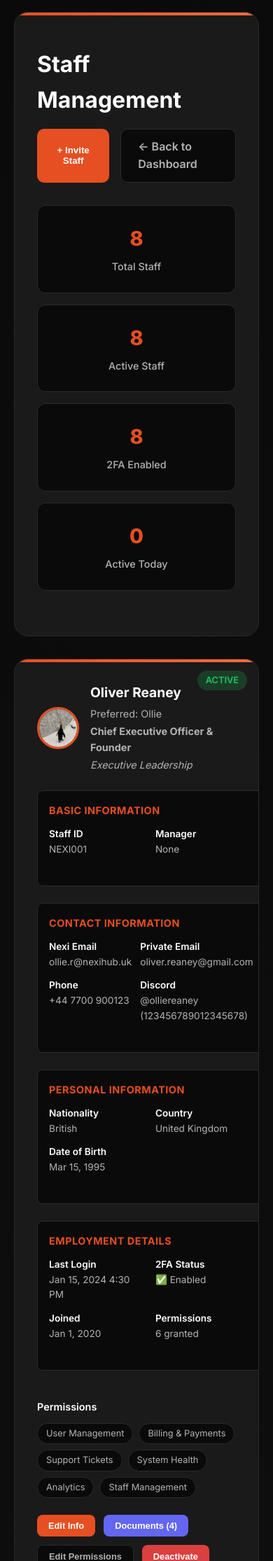
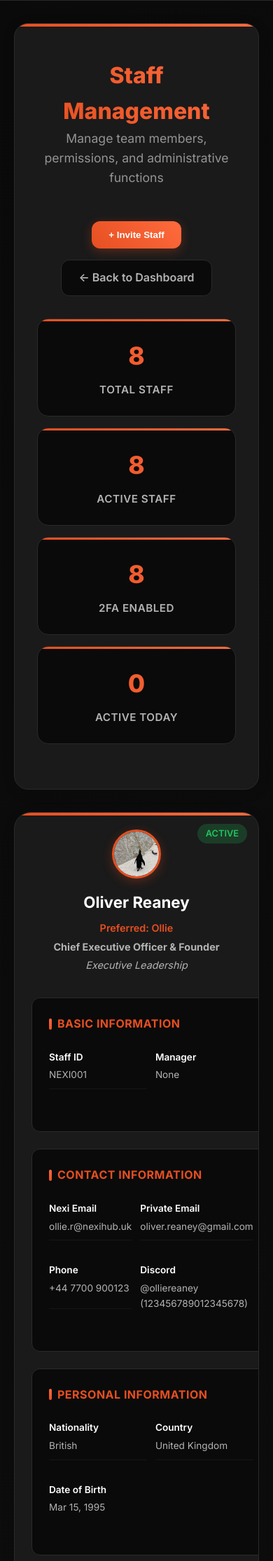
Before and after one commit to Nexi-Bot/nexihub, a PHP site: page /staff/team.php in a window 390 px wide; the page is wider, and only the part inside the window is pictured. Shown: the part 276-2506 px from the top of that part at 70% size. Run offline with PHP 8.4, Linux system fonts and the light colour scheme; the visitor is signed in with stand-in values (Sample User, id 1).

Commit message:
Update Maisie's role and redesign staff management page for better user experience
- Updated Maisie Johnson's role from 'Head of Human Resources' to 'Internal Communications Manager' on both public team page and staff management page
- Updated her description and expertise tags to reflect her new role focus on internal communications and team coordination
- Redesigned staff management page (/staff/team) with modern, user-friendly interface:
  * Enhanced visual design with gradients, hover effects, and better spacing
  * Improved card layout with larger avatars and better typography
  * Added animated buttons with gradient backgrounds and hover effects
  * Enhanced detail sections with better organization and visual hierarchy
  * Improved permissions display with icons and interactive elements
  * Added comprehensive responsive design for mobile devices
  * Enhanced overall user experience while maintaining administrative functionality

```diff
--- a/staff/team.php
+++ b/staff/team.php
@@ -268,7 +268,7 @@ $staffMembers = [
         'discord_username' => 'maisiejohnson',
         'discord_id' => '890123456789012345',
         'discord_avatar' => '/assets/images/maisie.jpg',
-        'role' => 'Head of Human Resources',
+        'role' => 'Internal Communications Manager',
         'department' => 'Corporate Functions',
         'manager' => 'Benjamin Clarke',
         'nexi_email' => 'maisie@nexihub.uk',
@@ -346,6 +346,7 @@ include __DIR__ . '/../includes/header.php';
     margin-bottom: 2rem;
     position: relative;
     overflow: hidden;
+    box-shadow: 0 4px 20px rgba(0, 0, 0, 0.1);
 }
 
 .page-header::before {
@@ -367,9 +368,20 @@ include __DIR__ . '/../includes/header.php';
 
 .header-title {
     color: var(--text-primary);
-    font-size: 2rem;
-    font-weight: 700;
+    font-size: 2.5rem;
+    font-weight: 800;
     margin: 0;
+    background: linear-gradient(45deg, var(--primary-color), var(--secondary-color));
+    -webkit-background-clip: text;
+    -webkit-text-fill-color: transparent;
+    background-clip: text;
+}
+
+.header-subtitle {
+    color: var(--text-secondary);
+    font-size: 1.1rem;
+    margin-bottom: 1.5rem;
+    opacity: 0.8;
 }
 
 .header-actions {
@@ -379,19 +391,20 @@ include __DIR__ . '/../includes/header.php';
 
 .invite-btn {
     padding: 0.75rem 1.5rem;
-    background: var(--primary-color);
+    background: linear-gradient(45deg, var(--primary-color), var(--secondary-color));
     color: white;
     text-decoration: none;
-    border-radius: 10px;
+    border-radius: 12px;
     font-weight: 600;
     transition: all 0.3s ease;
     border: none;
     cursor: pointer;
+    box-shadow: 0 4px 15px rgba(230, 79, 33, 0.3);
 }
 
 .invite-btn:hover {
-    background: var(--secondary-color);
     transform: translateY(-2px);
+    box-shadow: 0 6px 20px rgba(230, 79, 33, 0.4);
 }
 
 .back-btn {
@@ -399,7 +412,7 @@ include __DIR__ . '/../includes/header.php';
     background: var(--background-dark);
     color: var(--text-secondary);
     text-decoration: none;
-    border-radius: 10px;
+    border-radius: 12px;
     font-weight: 600;
     border: 1px solid var(--border-color);
     transition: all 0.3s ease;
@@ -409,51 +422,77 @@ include __DIR__ . '/../includes/header.php';
     color: var(--text-primary);
     border-color: var(--primary-color);
     transform: translateY(-2px);
+    box-shadow: 0 4px 15px rgba(0, 0, 0, 0.1);
 }
 
 .stats-grid {
     display: grid;
-    grid-template-columns: repeat(auto-fit, minmax(150px, 1fr));
-    gap: 1rem;
+    grid-template-columns: repeat(auto-fit, minmax(180px, 1fr));
+    gap: 1.5rem;
     margin-bottom: 2rem;
 }
 
 .stat-card {
     background: var(--background-dark);
     border: 1px solid var(--border-color);
-    border-radius: 12px;
-    padding: 1.5rem;
+    border-radius: 16px;
+    padding: 2rem;
     text-align: center;
+    transition: all 0.3s ease;
+    position: relative;
+    overflow: hidden;
+}
+
+.stat-card::before {
+    content: '';
+    position: absolute;
+    top: 0;
+    left: 0;
+    right: 0;
+    height: 3px;
+    background: linear-gradient(90deg, var(--primary-color), var(--secondary-color));
+}
+
+.stat-card:hover {
+    transform: translateY(-4px);
+    box-shadow: 0 8px 25px rgba(0, 0, 0, 0.2);
+    border-color: var(--primary-color);
 }
 
 .stat-number {
     display: block;
-    font-size: 1.8rem;
+    font-size: 2.2rem;
     font-weight: 800;
-    color: var(--primary-color);
-    margin-bottom: 0.25rem;
+    background: linear-gradient(45deg, var(--primary-color), var(--secondary-color));
+    -webkit-background-clip: text;
+    -webkit-text-fill-color: transparent;
+    background-clip: text;
+    margin-bottom: 0.5rem;
 }
 
 .stat-label {
     color: var(--text-secondary);
-    font-size: 0.9rem;
-    font-weight: 500;
+    font-size: 0.95rem;
+    font-weight: 600;
+    text-transform: uppercase;
+    letter-spacing: 0.5px;
 }
 
 .staff-grid {
     display: grid;
-    grid-template-columns: repeat(auto-fit, minmax(350px, 1fr));
-    gap: 1.5rem;
+    grid-template-columns: repeat(auto-fit, minmax(380px, 1fr));
+    gap: 2rem;
 }
 
 .staff-card {
     background: var(--background-light);
     border: 1px solid var(--border-color);
-    border-radius: 20px;
-    padding: 2rem;
+    border-radius: 24px;
+    padding: 2.5rem;
     position: relative;
     overflow: hidden;
-    transition: all 0.3s ease;
+    transition: all 0.4s ease;
+    box-shadow: 0 4px 20px rgba(0, 0, 0, 0.1);
 }
 
 .staff-card::before {
@@ -466,37 +505,76 @@ include __DIR__ . '/../includes/header.php';
     background: linear-gradient(90deg, var(--primary-color), var(--secondary-color));
 }
 
+.staff-card::after {
+    content: '';
+    position: absolute;
+    top: 50%;
+    left: 50%;
+    width: 0;
+    height: 0;
+    background: radial-gradient(circle, rgba(230, 79, 33, 0.1) 0%, transparent 70%);
+    border-radius: 50%;
+    transition: all 0.4s ease;
+    transform: translate(-50%, -50%);
+    z-index: 1;
+}
+
 .staff-card:hover {
-    transform: translateY(-4px);
-    box-shadow: 0 20px 40px rgba(0, 0, 0, 0.3);
+    transform: translateY(-8px);
+    box-shadow: 0 20px 40px rgba(0, 0, 0, 0.2);
     border-color: var(--primary-color);
+}
+
+.staff-card:hover::after {
+    width: 300px;
+    height: 300px;
 }
 
 .staff-header {
     display: flex;
     align-items: center;
-    gap: 1rem;
-    margin-bottom: 1.5rem;
+    gap: 1.5rem;
+    margin-bottom: 2rem;
+    position: relative;
+    z-index: 2;
 }
 
 .staff-avatar {
-    width: 60px;
-    height: 60px;
+    width: 70px;
+    height: 70px;
     border-radius: 50%;
     border: 3px solid var(--primary-color);
+    object-fit: cover;
+    transition: all 0.3s ease;
+    box-shadow: 0 4px 15px rgba(230, 79, 33, 0.3);
+}
+
+.staff-card:hover .staff-avatar {
+    transform: scale(1.05);
+    box-shadow: 0 6px 20px rgba(230, 79, 33, 0.4);
+}
+
+.staff-info {
+    position: relative;
+    z-index: 2;
 }
 
 .staff-info h3 {
     color: var(--text-primary);
-    font-size: 1.2rem;
+    font-size: 1.4rem;
     font-weight: 700;
-    margin: 0 0 0.25rem 0;
+    margin: 0 0 0.5rem 0;
 }
 
 .staff-info p {
     color: var(--text-secondary);
-    margin: 0.1rem 0;
+    margin: 0.2rem 0;
     font-size: 0.9rem;
+}
+
+.staff-info .preferred-name {
+    color: var(--primary-color);
+    font-weight: 600;
 }
 
 .staff-status {
@@ -539,88 +617,180 @@ include __DIR__ . '/../includes/header.php';
 .detail-section {
     background: var(--background-dark);
     border: 1px solid var(--border-color);
-    border-radius: 8px;
-    padding: 1rem;
+    border-radius: 12px;
+    padding: 1.5rem;
     margin-bottom: 1rem;
+    position: relative;
+    z-index: 2;
+    transition: all 0.3s ease;
+}
+
+.detail-section:hover {
+    border-color: var(--primary-color);
+    box-shadow: 0 4px 15px rgba(0, 0, 0, 0.1);
 }
 
 .detail-section-title {
     color: var(--primary-color);
     font-weight: 700;
-    font-size: 0.9rem;
-    margin-bottom: 0.75rem;
+    font-size: 1rem;
+    margin-bottom: 1rem;
     text-transform: uppercase;
     letter-spacing: 0.5px;
+    display: flex;
+    align-items: center;
+    gap: 0.5rem;
+}
+
+.detail-section-title::before {
+    content: '';
+    width: 4px;
+    height: 16px;
+    background: linear-gradient(45deg, var(--primary-color), var(--secondary-color));
+    border-radius: 2px;
 }
 
 .detail-item {
     color: var(--text-secondary);
+    margin-bottom: 0.75rem;
+    padding: 0.5rem 0;
+    border-bottom: 1px solid rgba(255, 255, 255, 0.05);
+}
+
+.detail-item:last-child {
+    border-bottom: none;
+    margin-bottom: 0;
 }
 
 .detail-label {
     font-weight: 600;
     color: var(--text-primary);
+    display: block;
+    margin-bottom: 0.25rem;
+    font-size: 0.85rem;
 }
 
 .permissions-list {
-    margin-bottom: 1.5rem;
+    margin-bottom: 2rem;
+    position: relative;
+    z-index: 2;
 }
 
 .permissions-title {
     color: var(--text-primary);
-    font-weight: 600;
-    margin-bottom: 0.75rem;
-    font-size: 0.9rem;
+    font-weight: 700;
+    margin-bottom: 1rem;
+    font-size: 1rem;
+    display: flex;
+    align-items: center;
+    gap: 0.5rem;
+}
+
+.permissions-title::before {
+    content: '🔐';
+    font-size: 1.2rem;
 }
 
 .permission-tags {
     display: flex;
     flex-wrap: wrap;
-    gap: 0.5rem;
+    gap: 0.75rem;
 }
 
 .permission-tag {
-    padding: 0.25rem 0.75rem;
+    padding: 0.4rem 1rem;
     background: var(--background-dark);
     border: 1px solid var(--border-color);
     border-radius: 20px;
     font-size: 0.8rem;
     color: var(--text-secondary);
+    font-weight: 500;
+    transition: all 0.3s ease;
+    position: relative;
+    overflow: hidden;
+}
+
+.permission-tag::before {
+    content: '';
+    position: absolute;
+    top: 0;
+    left: -100%;
+    width: 100%;
+    height: 100%;
+    background: linear-gradient(90deg, transparent, rgba(230, 79, 33, 0.1), transparent);
+    transition: left 0.5s ease;
+}
+
+.permission-tag:hover {
+    border-color: var(--primary-color);
+    color: var(--primary-color);
+    transform: translateY(-1px);
+}
+
+.permission-tag:hover::before {
+    left: 100%;
 }
 
 .staff-actions {
     display: flex;
     gap: 0.75rem;
     flex-wrap: wrap;
+    position: relative;
+    z-index: 2;
+    margin-top: 1rem;
 }
 
 .action-btn {
-    padding: 0.5rem 1rem;
+    padding: 0.6rem 1.2rem;
     border: none;
-    border-radius: 8px;
-    font-size: 0.8rem;
+    border-radius: 12px;
+    font-size: 0.85rem;
     font-weight: 600;
     cursor: pointer;
     transition: all 0.3s ease;
     text-decoration: none;
     display: inline-flex;
     align-items: center;
-    gap: 0.25rem;
+    gap: 0.4rem;
+    position: relative;
+    overflow: hidden;
+}
+
+.action-btn::before {
+    content: '';
+    position: absolute;
+    top: 0;
+    left: -100%;
+    width: 100%;
+    height: 100%;
+    background: linear-gradient(90deg, transparent, rgba(255, 255, 255, 0.2), transparent);
+    transition: left 0.5s ease;
+}
+
+.action-btn:hover::before {
+    left: 100%;
 }
 
 .action-btn.edit {
-    background: var(--primary-color);
+    background: linear-gradient(45deg, var(--primary-color), var(--secondary-color));
     color: white;
+    box-shadow: 0 4px 15px rgba(230, 79, 33, 0.3);
+}
+
+.action-btn.edit:hover {
+    transform: translateY(-2px);
+    box-shadow: 0 6px 20px rgba(230, 79, 33, 0.4);
 }
 
 .action-btn.documents {
-    background: #6366f1;
+    background: linear-gradient(45deg, #6366f1, #8b5cf6);
     color: white;
-}
-
-.action-btn.deactivate {
-    background: rgba(239, 68, 68, 0.9);
-    color: white;
+    box-shadow: 0 4px 15px rgba(99, 102, 241, 0.3);
+}
+
+.action-btn.documents:hover {
+    transform: translateY(-2px);
+    box-shadow: 0 6px 20px rgba(99, 102, 241, 0.4);
 }
 
 .action-btn.permissions {
@@ -629,9 +799,22 @@ include __DIR__ . '/../includes/header.php';
     border: 1px solid var(--border-color);
 }
 
-.action-btn:hover {
+.action-btn.permissions:hover {
+    color: var(--text-primary);
+    border-color: var(--primary-color);
     transform: translateY(-2px);
-    box-shadow: 0 4px 12px rgba(0, 0, 0, 0.2);
+    box-shadow: 0 4px 15px rgba(0, 0, 0, 0.1);
+}
+
+.action-btn.deactivate {
+    background: linear-gradient(45deg, #ef4444, #dc2626);
+    color: white;
+    box-shadow: 0 4px 15px rgba(239, 68, 68, 0.3);
+}
+
+.action-btn.deactivate:hover {
+    transform: translateY(-2px);
+    box-shadow: 0 6px 20px rgba(239, 68, 68, 0.4);
 }
 
 .message {
@@ -851,21 +1034,73 @@ include __DIR__ . '/../includes/header.php';
 @media (max-width: 768px) {
     .staff-grid {
         grid-template-columns: 1fr;
+        gap: 1.5rem;
     }
 
     .header-content {
         flex-direction: column;
-        gap: 1rem;
+        gap: 1.5rem;
+        text-align: center;
     }
 
     .header-actions {
         width: 100%;
-        justify-content: space-between;
+        justify-content: center;
+        flex-wrap: wrap;
     }
 
     .modal-content {
         width: 95%;
         padding: 1.5rem;
+        margin: 1rem;
+    }
+
+    .stats-grid {
+        grid-template-columns: repeat(2, 1fr);
+        gap: 1rem;
+    }
+
+    .staff-card {
+        padding: 2rem;
+    }
+
+    .staff-header {
+        flex-direction: column;
+        text-align: center;
+        gap: 1rem;
+    }
+
+    .staff-actions {
+        justify-content: center;
+    }
+
+    .action-btn {
+        flex: 1;
+        min-width: 120px;
+        justify-content: center;
+    }
+}
+
+@media (max-width: 480px) {
+    .header-title {
+        font-size: 2rem;
+    }
+
+    .stats-grid {
+        grid-template-columns: 1fr;
+    }
+
+    .stat-card {
+        padding: 1.5rem;
+    }
+
+    .staff-card {
+        padding: 1.5rem;
+    }
+
+    .action-btn {
+        padding: 0.7rem 1rem;
+        font-size: 0.8rem;
     }
 }
 </style>
@@ -874,7 +1109,10 @@ include __DIR__ . '/../includes/header.php';
     <div class="container">
         <div class="page-header">
             <div class="header-content">
-                <h1 class="header-title">Staff Management</h1>
+                <div>
+                    <h1 class="header-title">Staff Management</h1>
+                    <p class="header-subtitle">Manage team members, permissions, and administrative functions</p>
+                </div>
                 <div class="header-actions">
                     <button onclick="openInviteModal()" class="invite-btn">+ Invite Staff</button>
                     <a href="/staff/dashboard" class="back-btn">← Back to Dashboard</a>
```
Also changed, not shown: team.php (+7 -7 lines).
